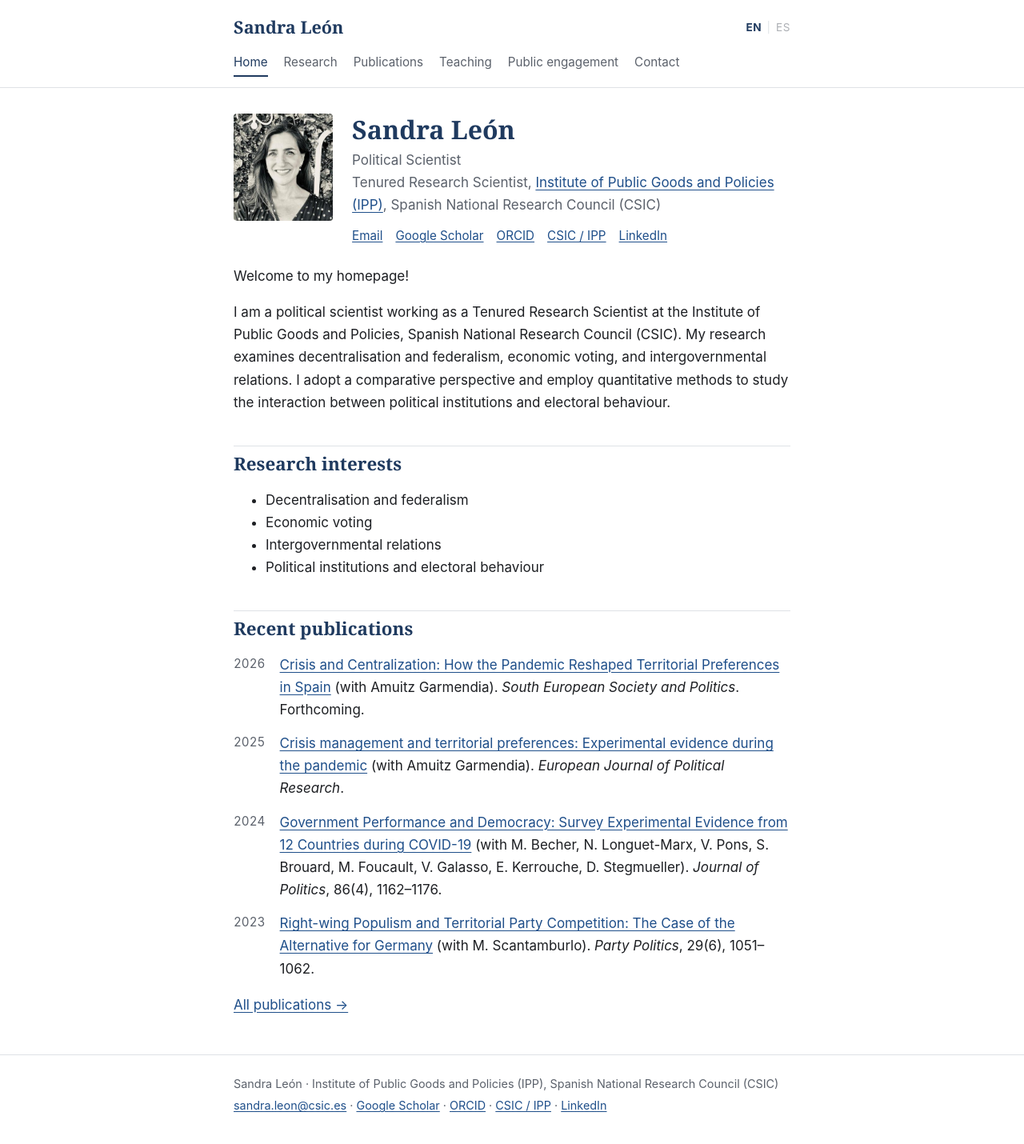
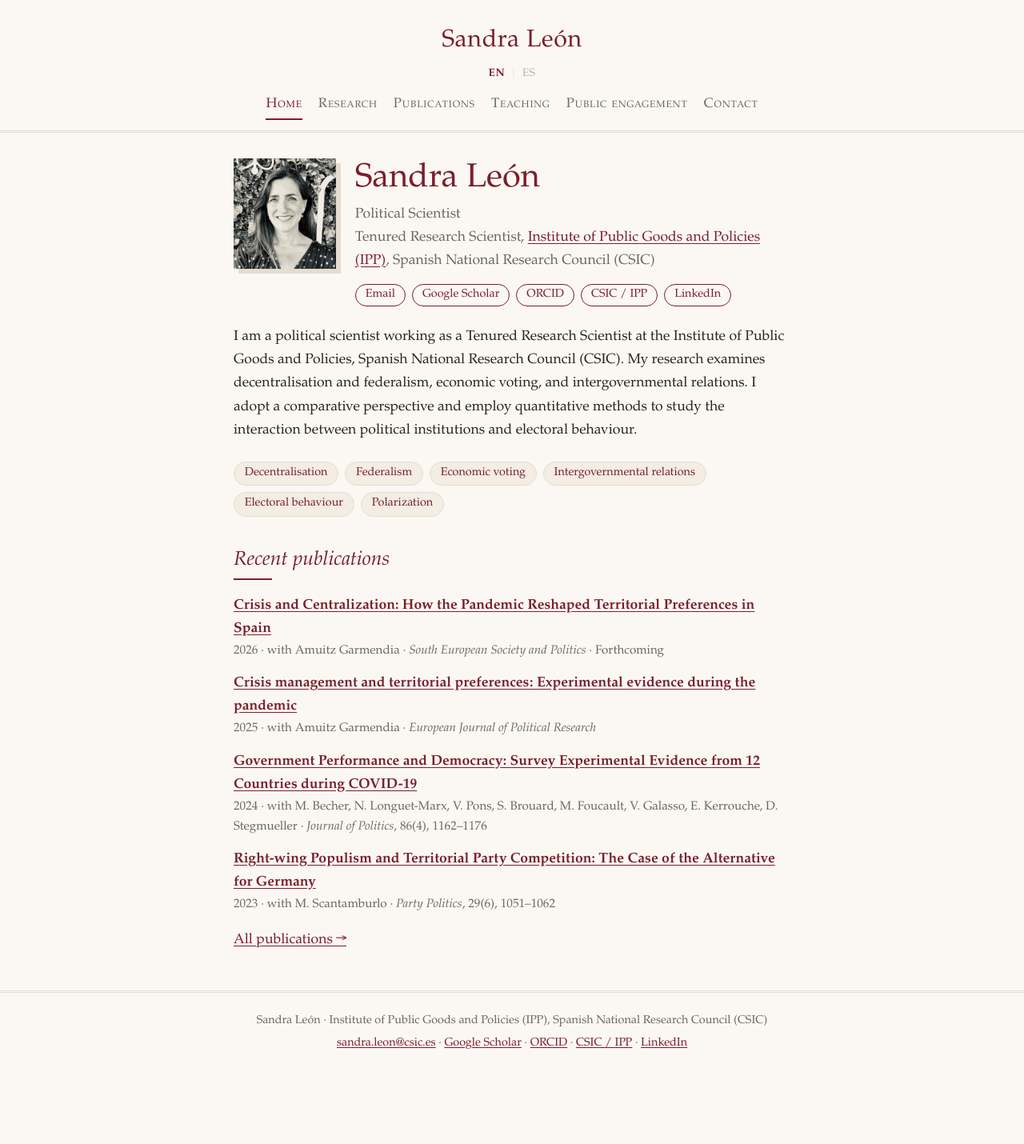
Before and after one commit to sandraleonalfonso/Sandra-Leon, a Jekyll site: the page built from index.html, in a window 1280 px wide. Shown: the whole page at 80% size. Built offline with Jekyll 4.4.1, drawn with Linux system fonts in a browser that asks for light colours; after the commit the page ends 1352 px from its top, so only the background shows below that.

Commit message:
Switch to burgundy Editorial style with tags and year-grouped publications
Warm off-white page, serif type and burgundy accents; profile links as
round buttons and research areas as tags on the homepage; journal
articles grouped under year headings with title on its own line.

Co-Authored-By: Claude Opus 5.5 (1M context) <noreply@anthropic.com>
Claude-Session: https://claude.ai/code/session_01Csi1G9zYbePJE1osHYZ3KG

```diff
--- a/_includes/pub-item.html
+++ b/_includes/pub-item.html
@@ -1,3 +1,4 @@
 {%- assign p = include.paper -%}
 {%- assign co = p.authors | where_exp: "a", "a != site.author.name" -%}
-<span class="pub-year">{{ p.year }}</span> <a href="{{ p.url | relative_url }}">{{ p.title }}</a>{% if co.size > 0 %} (with {{ co | join: ", " }}){% endif %}. <em>{{ p.journal }}</em>{% if p.volume %}, {{ p.volume }}{% if p.issue %}({{ p.issue }}){% endif %}{% endif %}{% if p.first_page %}, {{ p.first_page }}–{{ p.last_page }}{% endif %}.{% if p.status %} {{ p.status }}.{% endif %}
+<a class="pub-title" href="{{ p.url | relative_url }}">{{ p.title }}</a>
+<span class="pub-meta">{% if include.show_year %}{{ p.year }} · {% endif %}{% if co.size > 0 %}with {{ co | join: ", " }} · {% endif %}<em>{{ p.journal }}</em>{% if p.volume %}, {{ p.volume }}{% if p.issue %}({{ p.issue }}){% endif %}{% endif %}{% if p.first_page %}, {{ p.first_page }}–{{ p.last_page }}{% endif %}{% if p.status %} · {{ p.status }}{% endif %}</span>
--- a/assets/css/site.css
+++ b/assets/css/site.css
@@ -1,23 +1,22 @@
 :root {
-  --text: #1d1f23;
-  --muted: #5b616b;
-  --accent: #1f3a5f;
-  --link: #1f4f8a;
-  --line: #dfe2e6;
-  --bg: #ffffff;
-  --soft: #f5f6f8;
-  --serif: Georgia, "Times New Roman", serif;
-  --sans: -apple-system, BlinkMacSystemFont, "Segoe UI", Roboto, "Helvetica Neue", Arial, sans-serif;
+  --text: #2a2522;
+  --muted: #6f655e;
+  --accent: #7a1f2b;
+  --link: #7a1f2b;
+  --line: #e4dccf;
+  --bg: #fbf8f3;
+  --soft: #f3ede3;
+  --serif: "Iowan Old Style", "Palatino Linotype", Palatino, "Book Antiqua", Georgia, serif;
 }
 @media (prefers-color-scheme: dark) {
   :root {
-    --text: #e6e8eb;
-    --muted: #a3a9b2;
-    --accent: #c9d6ea;
-    --link: #8fb4e8;
-    --line: #2e3238;
-    --bg: #15171a;
-    --soft: #1d2024;
+    --text: #ece5dc;
+    --muted: #b0a69b;
+    --accent: #e7a3ac;
+    --link: #e7a3ac;
+    --line: #3b3431;
+    --bg: #1d1918;
+    --soft: #29231f;
   }
 }
 *, *::before, *::after { box-sizing: border-box; }
@@ -26,25 +25,26 @@ body {
   margin: 0;
   background: var(--bg);
   color: var(--text);
-  font: 1.0625rem/1.65 var(--sans);
+  font: 1.1rem/1.65 var(--serif);
 }
 .wrap { max-width: 46rem; margin: 0 auto; padding: 0 1.25rem; }
 a { color: var(--link); text-underline-offset: 0.15em; }
 a:hover { text-decoration-thickness: 2px; }
-h1, h2, h3 { font-family: var(--serif); color: var(--accent); line-height: 1.25; font-weight: 600; }
-h1 { font-size: 2rem; margin: 2rem 0 1rem; }
-h2 { font-size: 1.4rem; margin: 2.5rem 0 0.75rem; padding-top: 0.5rem; border-top: 1px solid var(--line); }
+h1, h2, h3 { font-family: var(--serif); color: var(--accent); line-height: 1.25; }
+h1 { font-size: 2.6rem; font-weight: 400; margin: 2rem 0 1rem; }
+h2 { font-size: 1.55rem; font-weight: 400; font-style: italic; margin: 2.5rem 0 0.75rem; }
+h2::after { content: ""; display: block; width: 3rem; border-bottom: 2px solid var(--accent); margin-top: 0.4rem; }
 img { max-width: 100%; height: auto; }
 
 .skip { position: absolute; left: -999px; }
 .skip:focus { left: 1rem; top: 1rem; background: var(--bg); padding: 0.5rem; z-index: 10; }
 
 /* Header */
-.site-header { border-bottom: 1px solid var(--line); }
-.header-inner { display: flex; align-items: center; justify-content: space-between; gap: 1rem; padding-top: 1rem; }
-.site-name { font-family: var(--serif); font-size: 1.35rem; color: var(--accent); text-decoration: none; font-weight: 600; }
-.site-nav ul { list-style: none; display: flex; flex-wrap: wrap; gap: 0.25rem 1.25rem; margin: 0; padding: 0.6rem 0 0.8rem; }
-.site-nav a { color: var(--muted); text-decoration: none; font-size: 0.95rem; padding: 0.25rem 0; display: inline-block; }
+.site-header { border-bottom: 3px double var(--line); text-align: center; }
+.header-inner { display: flex; flex-direction: column; align-items: center; gap: 0.3rem; padding-top: 1.6rem; }
+.site-name { font-size: 1.9rem; color: var(--accent); text-decoration: none; letter-spacing: 0.02em; }
+.site-nav ul { list-style: none; display: flex; flex-wrap: wrap; justify-content: center; gap: 0.25rem 1.25rem; margin: 0; padding: 0.6rem 0 0.8rem; }
+.site-nav a { color: var(--muted); text-decoration: none; font-variant: small-caps; letter-spacing: 0.05em; font-size: 1.05rem; padding: 0.25rem 0; display: inline-block; }
 .site-nav a:hover, .site-nav a[aria-current] { color: var(--accent); }
 .site-nav a[aria-current] { border-bottom: 2px solid var(--accent); }
 .lang-switch { list-style: none; display: flex; margin: 0; padding: 0; font-size: 0.85rem; letter-spacing: 0.04em; }
@@ -56,11 +56,16 @@ img { max-width: 100%; height: auto; }
 /* Home */
 .intro { display: flex; gap: 1.5rem; align-items: flex-start; margin: 2rem 0 1.5rem; }
 .intro h1 { margin: 0 0 0.25rem; }
-.portrait img { width: 10rem; border-radius: 4px; display: block; }
+.portrait img { width: 10rem; display: block; box-shadow: 6px 6px 0 var(--line); }
 .subtitle { color: var(--muted); margin: 0 0 0.75rem; }
-.profile-links { list-style: none; display: flex; flex-wrap: wrap; gap: 0.35rem 1rem; padding: 0; margin: 0; font-size: 0.95rem; }
+.profile-links { list-style: none; display: flex; flex-wrap: wrap; gap: 0.5rem; padding: 0; margin: 0; }
+.pills a { display: inline-block; border: 1px solid var(--accent); border-radius: 999px; padding: 0.1rem 0.75rem; text-decoration: none; font-size: 0.9rem; }
+.pills a:hover { background: var(--accent); color: var(--bg); }
+.tags { list-style: none; display: flex; flex-wrap: wrap; gap: 0.5rem; padding: 0; margin: 1.5rem 0; }
+.tags li { border: 1px solid var(--line); background: var(--soft); border-radius: 999px; padding: 0.15rem 0.8rem; font-size: 0.9rem; color: var(--accent); }
 @media (min-width: 40rem) { .portrait img { width: 13rem; } }
 @media (max-width: 34rem) {
+  h1 { font-size: 2.2rem; }
   .intro { flex-direction: column; }
   .portrait img { width: 9rem; }
 }
@@ -69,23 +74,27 @@ img { max-width: 100%; height: auto; }
 .pub-list { padding-left: 0; list-style: none; }
 .pub-list li { margin: 0 0 0.9rem; padding-left: 3.6rem; position: relative; }
 .pub-year { position: absolute; left: 0; color: var(--muted); font-variant-numeric: tabular-nums; font-size: 0.95rem; }
-ol.pub-list:not([reversed]) { list-style: decimal; padding-left: 1.5rem; }
-ol.pub-list:not([reversed]) li { padding-left: 0.25rem; }
-ol.pub-list:not([reversed]) .pub-year { position: static; }
-.toc { font-size: 0.95rem; color: var(--muted); background: var(--soft); padding: 0.6rem 0.9rem; border-radius: 4px; }
+ol.pub-list { list-style: decimal; padding-left: 1.5rem; }
+ol.pub-list li { padding-left: 0.25rem; }
+ol.pub-list .pub-year { position: static; }
+.pub-list.plain li { padding-left: 0; }
+.pub-title { display: block; font-weight: 600; }
+.pub-meta { display: block; color: var(--muted); font-size: 0.95rem; }
+.by-year h3 { font-size: 1.15rem; margin: 1.6rem 0 0.5rem; border-bottom: 1px solid var(--line); padding-bottom: 0.2rem; }
+.toc { font-size: 0.95rem; color: var(--muted); background: var(--soft); padding: 0.6rem 0.9rem; }
 .toc p { margin: 0; }
 
 /* Paper page */
 .breadcrumb { font-size: 0.9rem; margin: 1.5rem 0 0; }
 .breadcrumb a { text-decoration: none; }
-.paper h1 { margin-top: 0.75rem; }
+.paper h1 { font-size: 2.1rem; margin-top: 0.75rem; }
 .paper-authors { font-size: 1.05rem; margin: 0 0 0.25rem; }
 .paper-venue { color: var(--muted); margin: 0 0 1.5rem; }
 .paper-links { list-style: none; display: flex; flex-wrap: wrap; gap: 0.6rem; padding: 0; margin: 1.5rem 0; }
-.button { display: inline-block; padding: 0.45rem 0.9rem; border-radius: 4px; background: var(--accent); color: var(--bg); text-decoration: none; font-size: 0.95rem; }
-.button.secondary { background: transparent; color: var(--link); border: 1px solid var(--line); }
-.cite p { background: var(--soft); padding: 0.75rem 1rem; border-radius: 4px; font-size: 0.95rem; overflow-wrap: anywhere; }
+.button { display: inline-block; padding: 0.4rem 1rem; border-radius: 999px; background: var(--accent); color: var(--bg); text-decoration: none; font-size: 0.95rem; border: 1px solid var(--accent); }
+.button.secondary { background: transparent; color: var(--link); }
+.cite p { background: var(--soft); padding: 0.75rem 1rem; font-size: 0.95rem; overflow-wrap: anywhere; }
 
 /* Footer */
-.site-footer { border-top: 1px solid var(--line); margin-top: 3rem; padding: 1.25rem 0 2rem; color: var(--muted); font-size: 0.9rem; }
+.site-footer { border-top: 3px double var(--line); margin-top: 3rem; padding: 1.25rem 0 2rem; color: var(--muted); font-size: 0.9rem; text-align: center; }
 .site-footer p { margin: 0.25rem 0; }
--- a/index.html
+++ b/index.html
@@ -16,7 +16,7 @@ hide_title: true
     <h1>Sandra León</h1>
     <p class="subtitle">Political Scientist<br>
       Tenured Research Scientist, <a href="https://ipp.csic.es/">Institute of Public Goods and Policies (IPP)</a>, Spanish National Research Council (CSIC)</p>
-    <ul class="profile-links">
+    <ul class="profile-links pills">
       <li><a href="mailto:sandra.leon@csic.es">Email</a></li>
       {%- for p in site.author.profiles %}
       <li><a href="{{ p.url }}" rel="me">{{ p.name }}</a></li>
@@ -25,23 +25,17 @@ hide_title: true
   </div>
 </section>
 
-<p>Welcome to my homepage!</p>
-
 <p>I am a political scientist working as a Tenured Research Scientist at the Institute of Public Goods and Policies, Spanish National Research Council (CSIC). My research examines decentralisation and federalism, economic voting, and intergovernmental relations. I adopt a comparative perspective and employ quantitative methods to study the interaction between political institutions and electoral behaviour.</p>
 
-<h2>Research interests</h2>
-<ul>
-  <li>Decentralisation and federalism</li>
-  <li>Economic voting</li>
-  <li>Intergovernmental relations</li>
-  <li>Political institutions and electoral behaviour</li>
+<ul class="tags" aria-label="Research interests">
+  <li>Decentralisation</li><li>Federalism</li><li>Economic voting</li><li>Intergovernmental relations</li><li>Electoral behaviour</li><li>Polarization</li>
 </ul>
 
 <h2>Recent publications</h2>
 {%- assign recent = site.papers | where: "lang", page.lang | sort: "order" %}
-<ul class="pub-list">
+<ul class="pub-list plain">
   {%- for p in recent limit: 4 %}
-  <li>{% include pub-item.html paper=p %}</li>
+  <li>{% include pub-item.html paper=p show_year=true %}</li>
   {%- endfor %}
 </ul>
 <p><a href="{{ '/publications/' | relative_url }}">All publications →</a></p>
```
Also changed, not shown: publications.md (+9 -3 lines).
